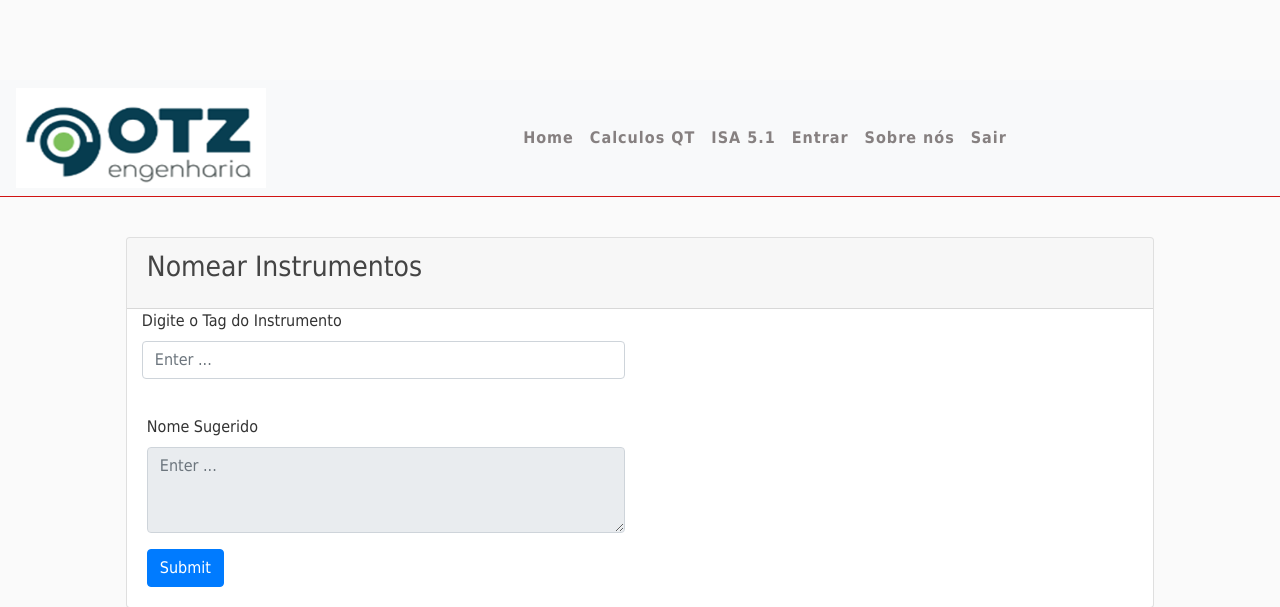
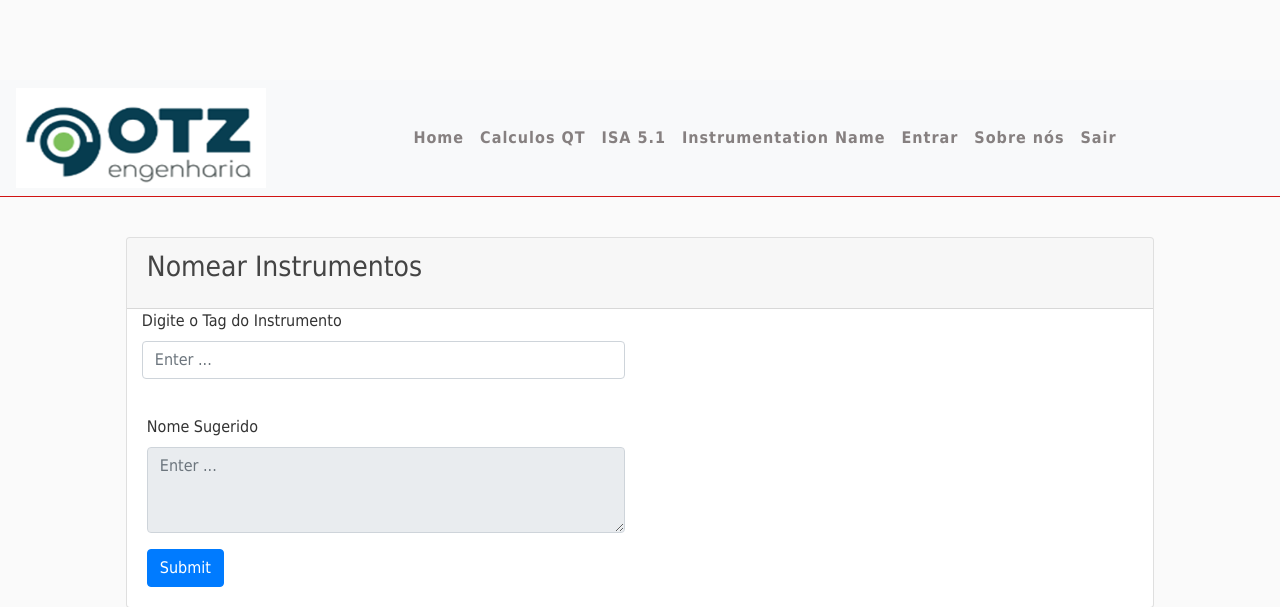
Before and after one commit to AlexsandroMO/OTZ_BASE, a Flask app: template templates/name-tag.html in a window 1280 px wide. Shown: the top 607 px of the page. Run offline with Flask 3, Linux system fonts and the light colour scheme; the template is opened without the code that fills it, so the values that code supplies are empty; parts of the project's set-up code (start-up, migrations or seed data) failed here and were passed over; some libraries are stand-ins or nearby versions.

Commit message:
Update name-tag.html

```diff
--- a/templates/name-tag.html
+++ b/templates/name-tag.html
@@ -1,6 +1,7 @@
 <!DOCTYPE html>
 <html lang="en">
 
+</div>
 <head>
     <meta charset="UTF-8">
     <meta name="viewport" content="width=device-width, initial-scale=1.0">
@@ -24,22 +25,23 @@
         href="https://fonts.googleapis.com/css?family=Source+Sans+Pro:300,400,400i,700&display=fallback">
     <!-- <link rel="stylesheet" href="static/plugins/fontawesome-free/all.min.css">
 <link rel="stylesheet" href="static/dist/css/adminlte.min.css"> -->
+
     <link type="text/css" rel="stylesheet" href="../static/css/reset.css">
     <link type="text/css" rel="stylesheet" href="../static/css/main.css">
-    <link type="text/css" rel="stylesheet" href="../tatic/css/styles-drop-calc.css">
+    <link type="text/css" rel="stylesheet" href="../static/css/styles-drop-calc.css">
     <link type="text/css" rel="stylesheet" href="../static/css/styles-isa.css">
 </head>
 
 <body>
     <nav class="navbar navbar-expand-lg navbar-light bg-light">
-        <a href="/" class="logo">
+        <a class="logo" href="home.html">
             <img src="../static/media/LOGO_OTZ.png" alt="Logo da empresa" width=250 height=100>
         </a>
 
         <div class="collapse navbar-collapse" id="navbarSupportedContent">
             <ul class="navbar-nav">
                 <li class="nav-item">
-                    <a class="nav-link" href="../index.html">Home</a>
+                    <a class="nav-link" href="home.html">Home</a>
                 </li>
                 <li class="nav-item">
                     <a class="nav-link" href="calcDrop.html">Calculos QT</a>
@@ -48,13 +50,16 @@
                     <a class="nav-link" href="isa-51.html">ISA 5.1</a>
                 </li>
                 <li class="nav-item">
-                    <a class="nav-link" onclick="construction()">Entrar</a>
+                    <a class="nav-link" href="name-tag.html">Instrumentation Name</a>
                 </li>
                 <li class="nav-item">
-                    <a class="nav-link" onclick="construction()">Sobre nós</a>
+                    <a class="nav-link" href="construction.html">Entrar</a>
                 </li>
                 <li class="nav-item">
-                    <a class="nav-link" onclick="construction()">Sair</a>
+                    <a class="nav-link" href="construction.html">Sobre nós</a>
+                </li>
+                <li class="nav-item">
+                    <a class="nav-link" href="construction.html">Sair</a>
                 </li>
             </ul>
         </div>
```
